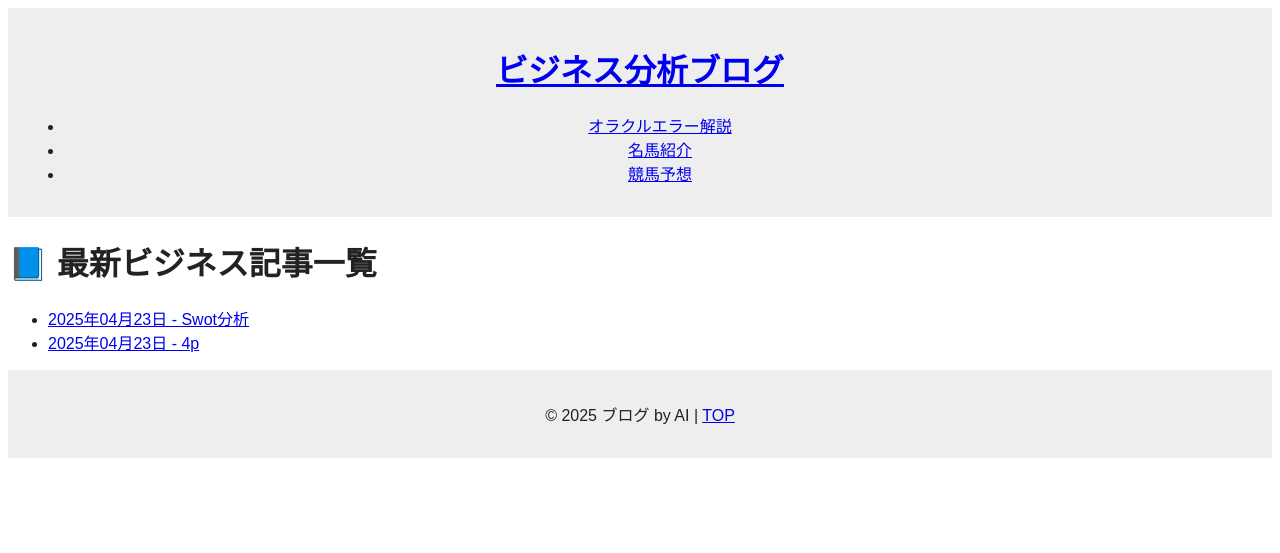
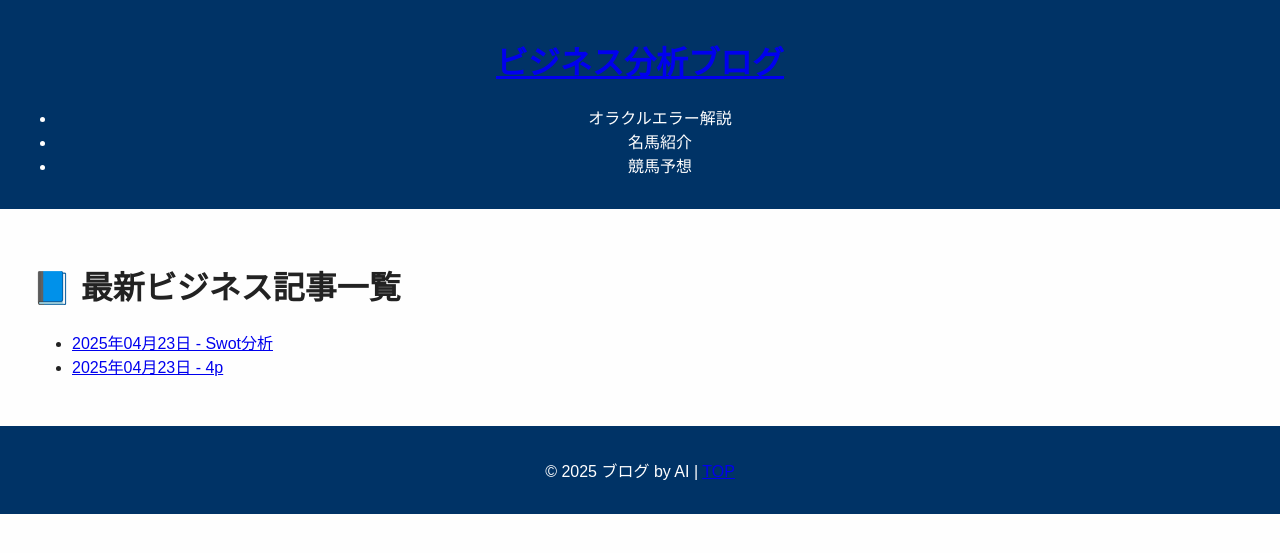
Before and after one commit to zin1985/new_business_blog, a Jekyll site: the page built from index.md, in a window 1280 px wide. Shown: the top 553 px of the page. Built offline with Jekyll 4.4.1, drawn with Linux system fonts in a browser that asks for light colours.

Commit message:
Update default.html

```diff
--- a/_layouts/default.html
+++ b/_layouts/default.html
@@ -8,6 +8,8 @@
   <meta name="description" content="{{ page.description | default: site.description }}">
   <link rel="stylesheet" href="{{ '/assets/css/style.css' | relative_url }}">
   <link rel="stylesheet" href="{{ '/assets/css/main.css' | relative_url }}">
+  <link rel="stylesheet" href="{{ "/assets/style.css" | relative_url }}">
+</head>
 </head>
 <body>
   <header>
```
